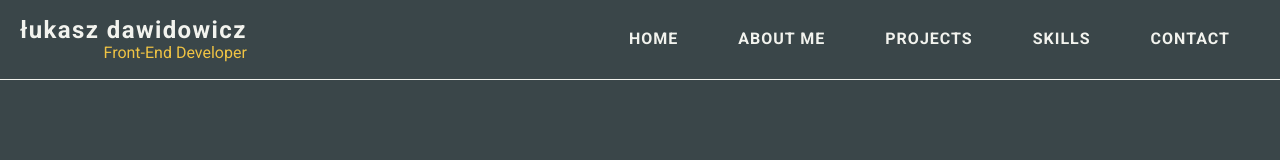
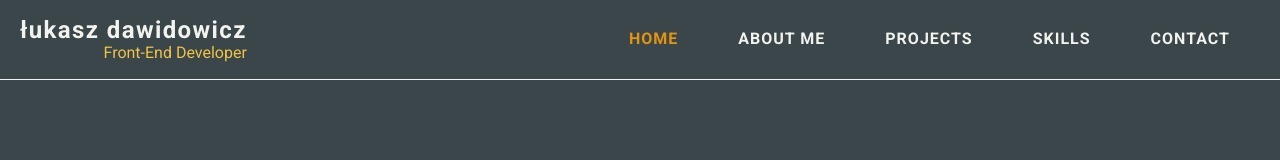
Before and after one commit to shivetay/LD_portfolio, a React (Create React App) app: page /contact in a window 1280 px wide. Shown: the top 160 px of the page. Built offline with nearby package versions, Linux system fonts and the light colour scheme.

Commit message:
changes in pathname

```diff
--- a/src/components/common/Navigation/Navigation.js
+++ b/src/components/common/Navigation/Navigation.js
@@ -37,14 +37,28 @@ class Navigation extends Component {
         clasName: 'Header__Nav-link',
       },
     ],
-    activeLink: null,
+    activeLink: '/',
+    pathName: null,
+  };
+  componentDidMount() {
+    const { checkPath } = this;
+    const { navItems } = this.state;
+    checkPath(navItems.to);
+  }
+  checkPath = toPath => {
+    const pathLocation = window.location.pathname;
+    if (toPath === pathLocation) {
+      this.setState({ pathName: pathLocation });
+    } else this.setState({ pathName: null });
   };
 
   clickItem = path => {
     this.setState({ activeLink: path });
+    this.checkPath(path);
   };
+
   render() {
-    const { navItems, activeLink } = this.state;
+    const { navItems, activeLink, pathName } = this.state;
     return (
       <nav>
         <div className='Header__Nav'>
@@ -55,29 +69,17 @@ class Navigation extends Component {
                   onClick={() => this.clickItem(item.to)}
                   className={
                     item.clasName +
-                    ' ' +
-                    (item.to === activeLink ? 'active-link' : '')
+                      ' ' +
+                      (item.to === activeLink ? 'active-link' : '') ||
+                    item.clasName +
+                      ' ' +
+                      (item.to === pathName ? 'active-link' : '')
                   }>
                   {item.name}
                 </span>
               </NavLink>
             );
           })}
-          {/* <NavLink className='link' to='/'>
-            <span className='Header__Nav-link active-link'>Home</span>
-          </NavLink>
-          <NavLink className='link' to='/about'>
-            <span className='Header__Nav-link'>About Me</span>
-          </NavLink>
-          <NavLink className='link' to='/projects'>
-            <span className='Header__Nav-link'>Projects</span>
-          </NavLink>
-          <NavLink className='link' to='/skills'>
-            <span className='Header__Nav-link'>Skills</span>
-          </NavLink>
-          <NavLink className='link' to='/contact'>
-            <span className='Header__Nav-link'>Contact</span>
-          </NavLink> */}
         </div>
       </nav>
     );
```
